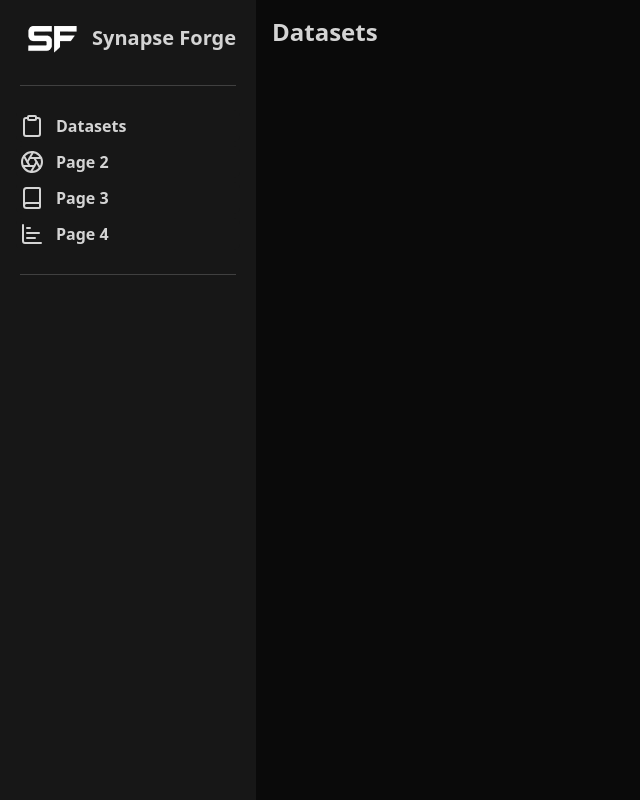
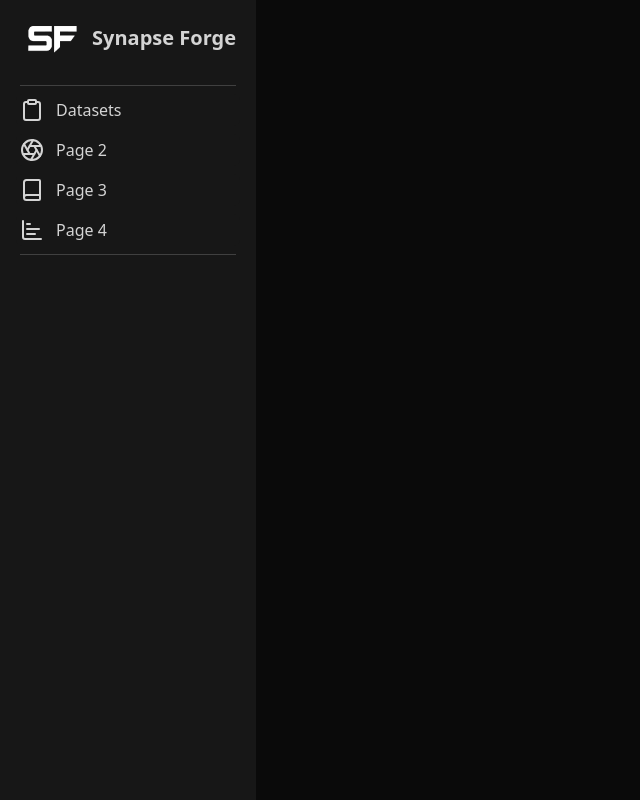
Before and after one commit to GreatLolz/forge-frontend, a React (Vite) app: page / in a window 1280 px wide. Shown: the whole page, without its empty margins (0-640 px from the left). Built offline with nearby package versions, Linux system fonts and the light colour scheme.

Commit message:
setup sidebar routing

```diff
--- a/src/App.tsx
+++ b/src/App.tsx
@@ -1,3 +1,4 @@
+import { Route, Routes } from "react-router";
 import MainSidebar from "./components/MainSidebar";
 import Datasets from "./pages/Datasets";
 
@@ -7,7 +8,10 @@ function App() {
     <>
       <div className="flex h-screen w-full bg-neutral-950 text-neutral-300">
         <MainSidebar />
-        <Datasets />
+        <Routes>
+          <Route index element={<></>} />
+          <Route path="/datasets" element={<Datasets />} />
+        </Routes>
       </div>
     </>
   )
--- a/src/components/MainSidebar.tsx
+++ b/src/components/MainSidebar.tsx
@@ -1,10 +1,9 @@
-import { Radio, RadioGroup } from "@headlessui/react"
-import { useState } from "react"
 import logo from "/synap.png"
 import { Clipboard } from "lucide-react"
 import { Aperture } from "lucide-react"
 import { Book } from "lucide-react"
 import { ChartBar } from "lucide-react"
+import { NavLink } from "react-router"
 
 export default function MainSidebar() {
     const pages = [
@@ -14,8 +13,6 @@ export default function MainSidebar() {
         { name: "Page 4", href: "/4", icon: <ChartBar />},
     ]
 
-    const [selected, setSelected] = useState(pages[0])
-
     return (
         <div className="w-64 bg-neutral-900">
             <div className="flex flex-row items-center px-5 py-2 justify-between">
@@ -23,15 +20,22 @@ export default function MainSidebar() {
                 <h1 className="text-xl font-bold">Synapse Forge</h1>
             </div>
             <hr className="my-2 mx-5 border-neutral-700" />
-            <RadioGroup value={selected} onChange={setSelected} className="flex flex-col p-4 space-y-1">
+            <div className="flex flex-col px-4 space-y-2">
                 {pages.map((page) => (
-                    <Radio value={page.name} className="flex flex-row items-center space-x-3 bg-neutral-900 p-1 hover:bg-neutral-800 hover:cursor-pointer data-checked:bg-violet-700 rounded-md font-semibold">
+                    <NavLink
+                        key={page.href}
+                        to={page.href}
+                        className={({ isActive }) =>
+                            `flex flex-row items-center space-x-3 p-1 hover:bg-neutral-800 hover:cursor-pointer rounded-md ${
+                                isActive ? "bg-violet-700 font-semibold hover:bg-violet-600" : "bg-neutral-900"
+                            }`
+                        }
+                    >
                         {page.icon}
                         <span>{page.name}</span>
-                    </Radio>
+                    </NavLink>
                 ))}
-
-            </RadioGroup>
+            </div>
             <hr className="my-2 mx-5 border-neutral-700" />
         </div>
     )
```
